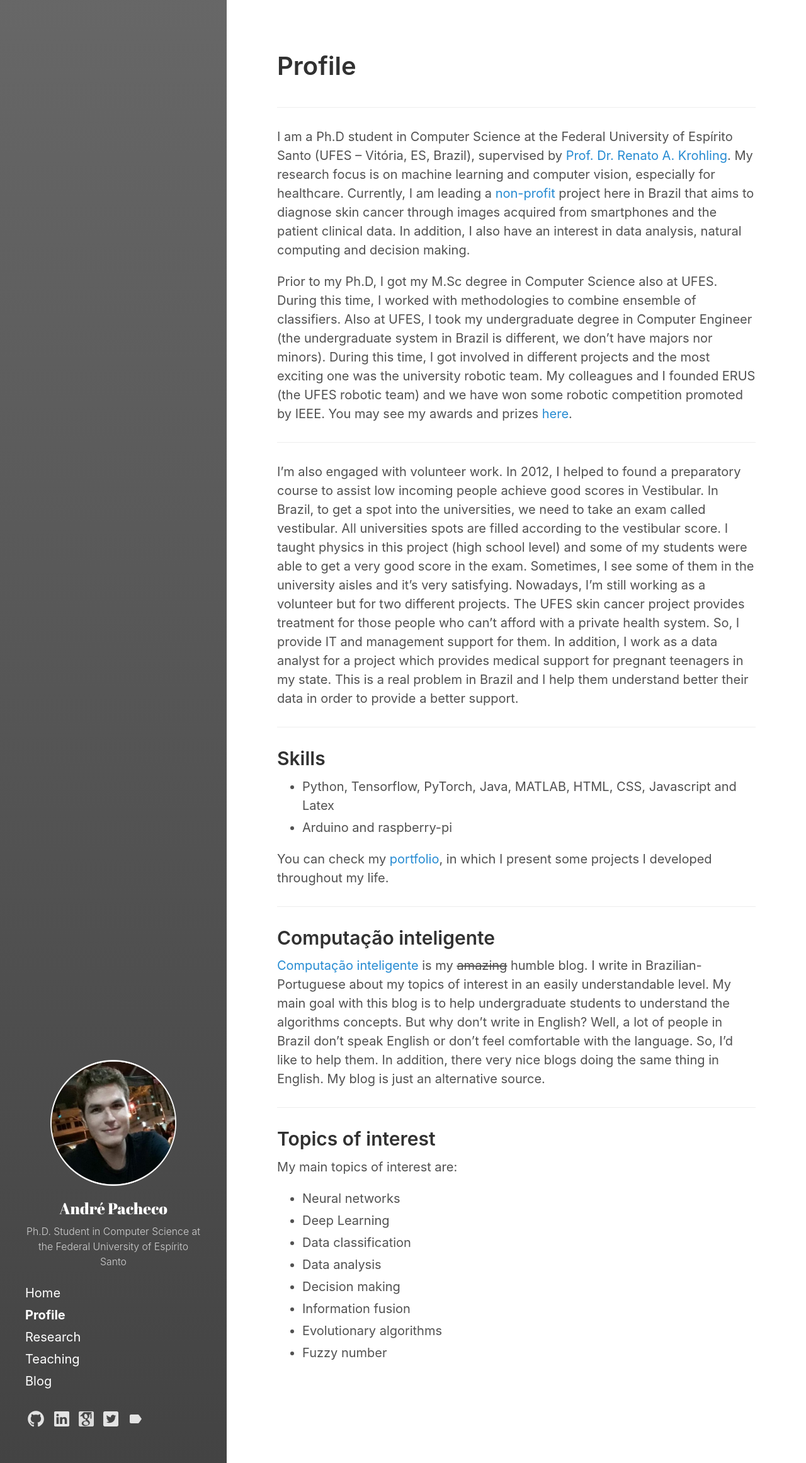
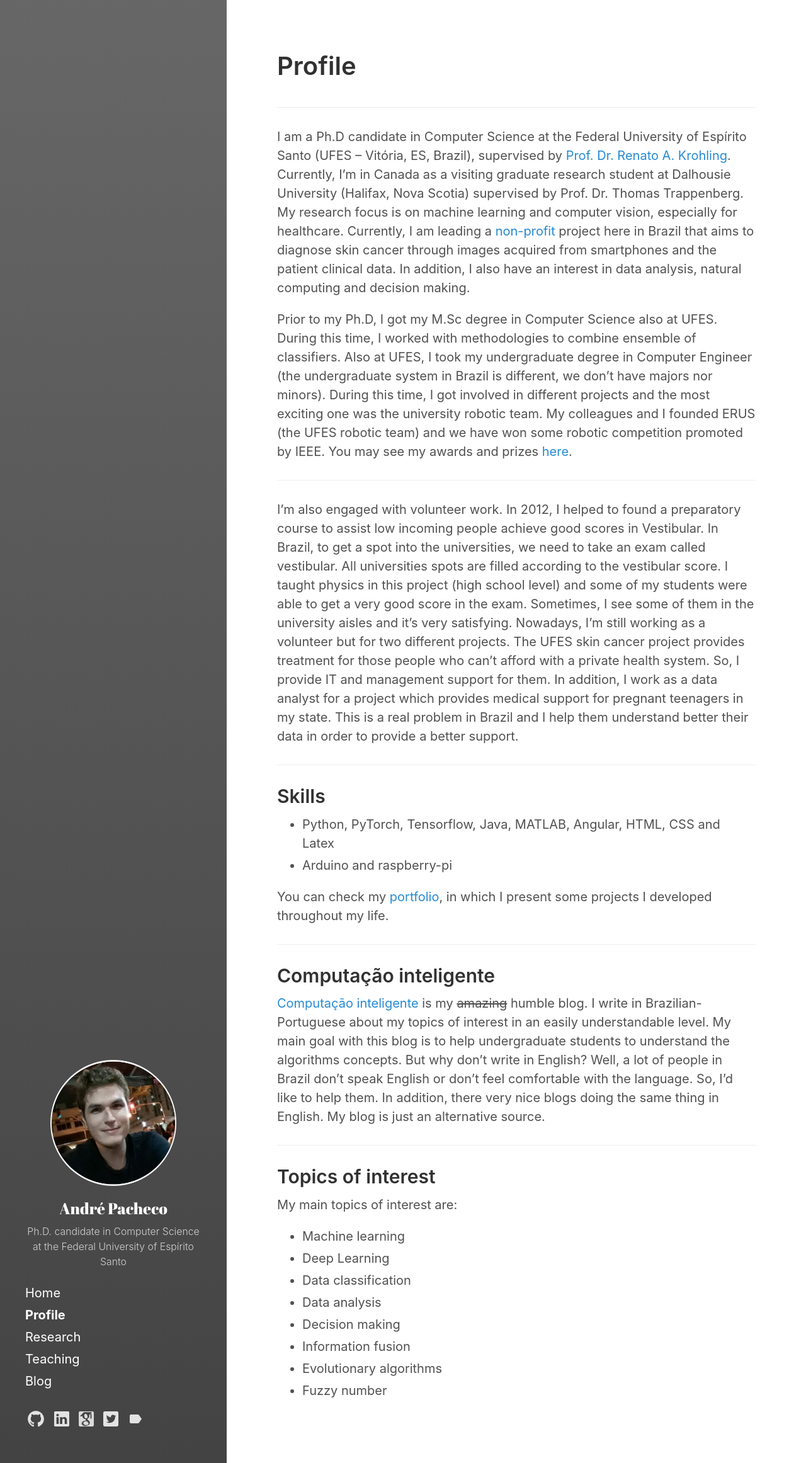
Before and after one commit to paaatcha/paaatcha.github.io, a Jekyll site: the page built from profile.md, in a window 1280 px wide. Shown: the whole page at 63% size. Built offline with Jekyll 4.4.1, drawn with Linux system fonts in a browser that asks for light colours.

Commit message:
add new position

```diff
--- a/_config.yml
+++ b/_config.yml
@@ -5,7 +5,7 @@ highlighter:      rouge
 # Setup
 title:            André Pacheco
 tagline:          ''
-description:      'Ph.D. Student in Computer Science at the Federal University of Espírito Santo'
+description:      'Ph.D. candidate in Computer Science at the Federal University of Espírito Santo'
 url:              www.pachecoandre.com.br
 baseurl:          '/'
                   # the optional subpath of your site, e.g. "/blog"
--- a/profile.md
+++ b/profile.md
@@ -7,9 +7,9 @@ sidebar_sort_order: 1
 
 ___
 
-I am a Ph.D student in Computer Science at the Federal University of Espírito Santo (UFES – Vitória, ES, Brazil), supervised by [Prof. Dr. Renato A. Krohling](http://inf.ufes.br/~rkrohling). My research focus is on machine learning and computer vision, especially for healthcare. Currently, I am leading a [non-profit](http://pachecoandre.com.br/pages/projects/skin_cancer_diagnosis) project here in Brazil that aims to diagnose skin cancer through images acquired from smartphones and the patient clinical data. In addition, I also have an interest in data analysis, natural computing and decision making.
+I am a Ph.D candidate in Computer Science at the Federal University of Espírito Santo (UFES – Vitória, ES, Brazil), supervised by [Prof. Dr. Renato A. Krohling](http://inf.ufes.br/~rkrohling). Currently, I'm in Canada as a visiting graduate research student at Dalhousie University (Halifax, Nova Scotia) supervised by Prof. Dr. Thomas Trappenberg. My research focus is on machine learning and computer vision, especially for healthcare. Currently, I am leading a [non-profit](http://pachecoandre.com.br/pages/projects/skin_cancer_diagnosis) project here in Brazil that aims to diagnose skin cancer through images acquired from smartphones and the patient clinical data. In addition, I also have an interest in data analysis, natural computing and decision making.
 
-Prior to my Ph.D, I got my M.Sc degree in Computer Science also at UFES. During this time, I worked with methodologies to combine ensemble of classifiers. Also at UFES, I took my undergraduate degree in Computer Engineer (the undergraduate system in Brazil is different, we don’t have majors nor minors). During this time, I got involved in different projects and the most exciting one was the university robotic team. My colleagues and I founded ERUS (the UFES robotic team) and we have won some robotic competition promoted by IEEE. You may see my awards and prizes [here](http://pachecoandre.com.br/research.html).
+Prior to my Ph.D, I got my M.Sc degree in Computer Science also at UFES. During this time, I worked with methodologies to combine ensemble of classifiers. Also at UFES, I took my undergraduate degree in Computer Engineer (the undergraduate system in Brazil is different, we don’t have majors nor minors). During this time, I got involved in different projects and the most exciting one was the university robotic team. My colleagues and I founded ERUS (the UFES robotic team) and we have won some robotic competition promoted by IEEE. You may see my awards and prizes [here](http://pachecoandre.com.br/research.html#awards).
 
 ___
 
@@ -18,7 +18,7 @@ I'm also engaged with volunteer work. In 2012, I helped to found a preparatory c
 ___
 
 ## Skills
-+ Python, Tensorflow, PyTorch, Java, MATLAB, HTML, CSS, Javascript and Latex
++ Python, PyTorch, Tensorflow, Java, MATLAB, Angular, HTML, CSS and Latex
 + Arduino and raspberry-pi
 
 You can check my [portfolio](assets/files/andre-pacheco-portfolio.pdf), in which I present some projects I developed throughout my life.
@@ -33,7 +33,7 @@ ___
 ## Topics of interest
 My main topics of interest are:
 
-+ Neural networks
++ Machine learning
 + Deep Learning
 + Data classification
 + Data analysis
```
Also changed, not shown: research.md (+5 -3 lines).
